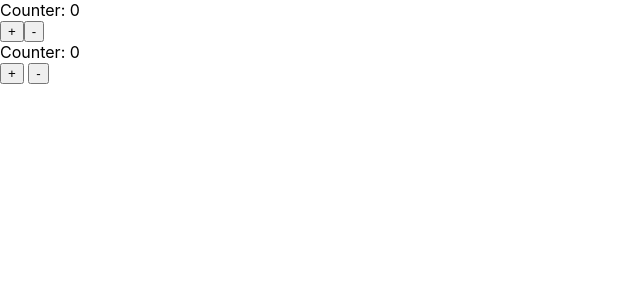
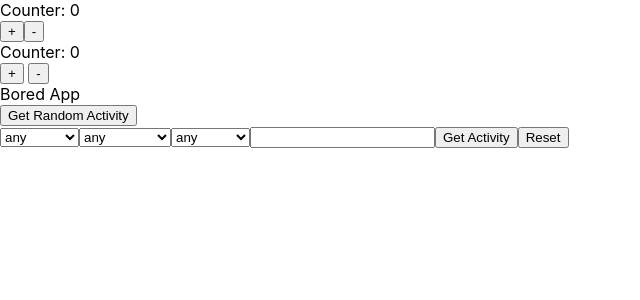
Before and after one commit to EvgenyOrekhov/js-framework, a React (Create React App) app: page / in a window 1280 px wide. Shown: the top 300 px of the page, without its empty margins (0-640 px from the left). Built offline with nearby package versions, Linux system fonts and the light colour scheme.

Commit message:
Add Bored App example

```diff
--- a/public/index.html
+++ b/public/index.html
@@ -30,6 +30,7 @@
     <noscript>You need to enable JavaScript to run this app.</noscript>
     <div id="root"></div>
     <div id="lit"></div>
+    <div id="bored"></div>
     <!--
       This HTML file is a template.
       If you open it directly in the browser, you will see an empty page.
--- /dev/null
+++ b/src/BoredApp.js
@@ -0,0 +1,91 @@
+import React from "react";
+import "./App.css";
+
+const accessibilities = ["any", "easy", "moderate", "hard"];
+const types = [
+  "any",
+  "education",
+  "recreational",
+  "social",
+  "diy",
+  "charity",
+  "cooking",
+  "relaxation",
+  "music",
+  "busywork"
+];
+const prices = ["any", "low", "moderate", "high"];
+
+function App({ state, actions }) {
+  const {
+    accessibility = "",
+    type = "",
+    participants = "",
+    price = ""
+  } = state;
+
+  function handleAccessibilityChange({ target }) {
+    actions.setAccessibility(target.value);
+  }
+
+  function handleTypeChange({ target }) {
+    actions.setType(target.value);
+  }
+
+  function handlePriceChange({ target }) {
+    actions.setPrice(target.value);
+  }
+
+  function handleParticipantsChange({ target }) {
+    actions.setParticipants(target.value);
+  }
+
+  function handleActivityFormSubmit(event) {
+    event.preventDefault();
+    actions.getActivity();
+  }
+
+  function handleRandomActivityFormSubmit(event) {
+    event.preventDefault();
+    actions.getRandomActivity();
+  }
+
+  return (
+    <div>
+      Bored App
+      <form onSubmit={handleRandomActivityFormSubmit}>
+        <button>Get Random Activity</button>
+      </form>
+      <form onSubmit={handleActivityFormSubmit}>
+        <select value={accessibility} onChange={handleAccessibilityChange}>
+          {accessibilities.map(value => (
+            <option key={value} value={value}>
+              {value}
+            </option>
+          ))}
+        </select>
+        <select value={type} onChange={handleTypeChange}>
+          {types.map(value => (
+            <option key={value} value={value}>
+              {value}
+            </option>
+          ))}
+        </select>
+        <select value={price} onChange={handlePriceChange}>
+          {prices.map(value => (
+            <option key={value} value={value}>
+              {value}
+            </option>
+          ))}
+        </select>
+        <input value={participants} onChange={handleParticipantsChange} />
+        <button>Get Activity</button>
+        <button type="button" onClick={actions.reset}>
+          Reset
+        </button>
+      </form>
+    </div>
+  );
+}
+
+export default App;
--- a/src/index.js
+++ b/src/index.js
@@ -2,9 +2,11 @@ import React from "react";
 import ReactDOM from "react-dom";
 import "./index.css";
 import App from "./App";
+import BoredApp from "./BoredApp";
 import * as serviceWorker from "./serviceWorker";
 import init from "./framework/core";
 import makeLogger from "./framework/logger";
+import makeLocalStorageManager from "./framework/localStorageManager";
 import { html, render } from "lit-html";
 
 function renderReact(state, { actions }) {
@@ -36,6 +38,84 @@ init({
   sideEffects: [renderReact, renderLit, makeLogger()]
 });
 
+function renderBoredApp(state, { actions }) {
+  ReactDOM.render(
+    <BoredApp state={state} actions={actions} />,
+    document.getElementById("bored")
+  );
+}
+
+function getStorableState(state) {
+  return { ...state, requests: undefined };
+}
+
+const localStorageManager = makeLocalStorageManager({ key: "bored" });
+
+function saveStateToLocalStorage(state) {
+  localStorageManager.set(getStorableState(state));
+}
+
+init({
+  state: localStorageManager.get(),
+  actions: {
+    setAccessibility: (state, accessibility) => ({ ...state, accessibility }),
+    setType: (state, type) => ({ ...state, type }),
+    setParticipants: (state, participants) => ({ ...state, participants }),
+    setPrice: (state, price) => ({ ...state, price }),
+    reset: state => ({
+      ...state,
+      accessibility: undefined,
+      type: undefined,
+      participants: undefined,
+      price: undefined
+    }),
+    getRandomActivity: state => ({
+      ...state,
+      requests: { receiveActivity: { url: "/" } }
+    }),
+    getActivity: state => {
+      const { accessibility, type, participants, price } = state;
+      const accessibilities = {
+        easy: { min: 0, max: 0.33 },
+        moderate: { min: 0.34, max: 0.66 },
+        hard: { min: 0.67, max: 1 }
+      };
+      const prices = {
+        low: { min: 0, max: 0.33 },
+        moderate: { min: 0.34, max: 0.66 },
+        high: { min: 0.67, max: 1 }
+      };
+
+      return {
+        ...state,
+        requests: {
+          receiveActivity: {
+            url: "/",
+            params: {
+              ...(accessibility
+                ? {
+                    minAccessibility: accessibilities[accessibility].min,
+                    maxAccessibility: accessibilities[accessibility].max
+                  }
+                : {}),
+              ...(price
+                ? {
+                    minPrice: prices[price].min,
+                    maxPrice: prices[price].max
+                  }
+                : {}),
+              type,
+              participants
+            }
+          }
+        }
+      };
+    },
+    receiveActivity: (state, { data }) => ({ ...state, activity: data })
+  },
+  sideEffects: [renderBoredApp, saveStateToLocalStorage, makeLogger()]
+});
+
 // If you want your app to work offline and load faster, you can change
 // unregister() to register() below. Note this comes with some pitfalls.
 // Learn more about service workers: https://bit.ly/CRA-PWA
```
